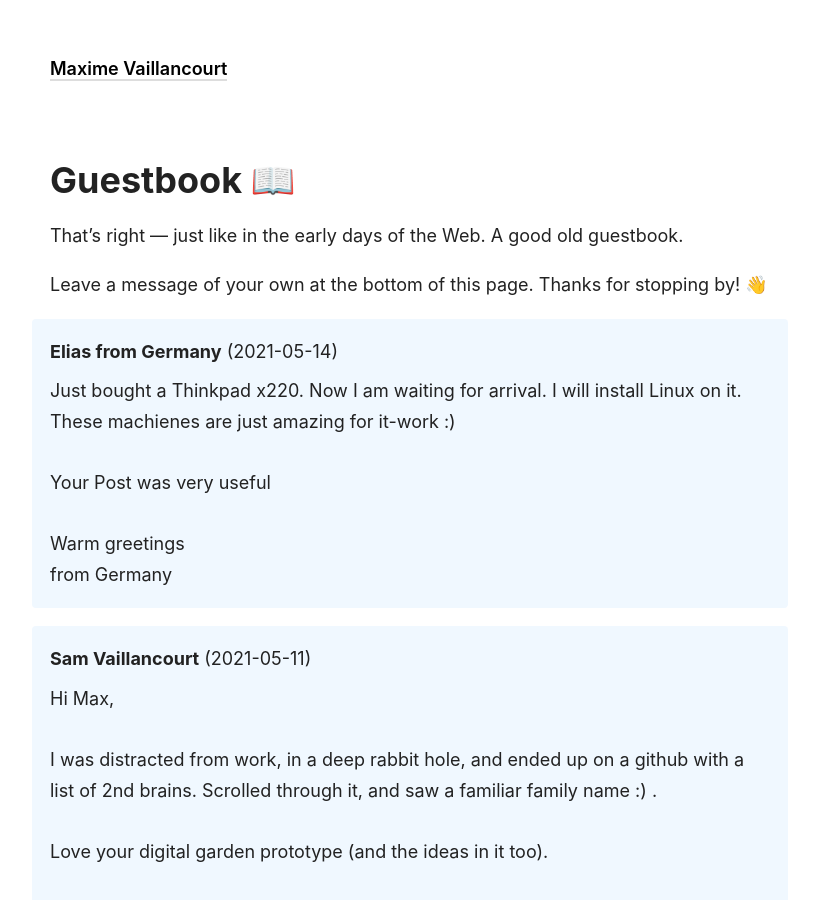
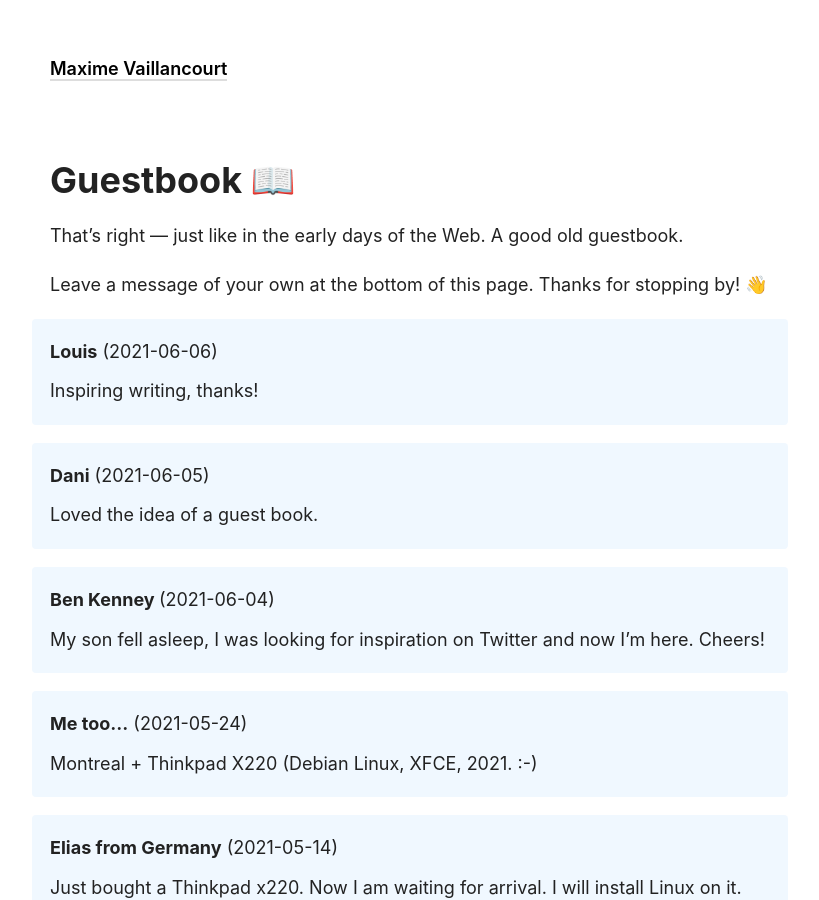
Before and after one commit to maximevaillancourt/maximevaillancourt.github.io, a Jekyll site: the page built from _pages/guestbook.md, in a window 1280 px wide and 900 px high. Shown: the whole window, without its empty margins (230-1049 px from the left). Built offline with Jekyll 4.4.1, drawn with Linux system fonts in a browser that asks for light colours.

Commit message:
Update guestbook messages from Netlify Forms API

```diff
--- a/_data/guestbook_messages.yml
+++ b/_data/guestbook_messages.yml
@@ -199,3 +199,20 @@
   body: "Just bought a Thinkpad x220. Now I am waiting for arrival. I will install
     Linux on it. These machienes are just amazing for it-work :)\r\n\r\nYour Post
     was very useful\r\n\r\nWarm greetings \r\nfrom Germany\r\n"
+- netlify_submission_id: 60aaf79af50deafada84e189
+  author: Me too...
+  timestamp: '2021-05-24T00:47:22+00:00'
+  body: Montreal + Thinkpad X220 (Debian Linux, XFCE, 2021. :-)
+- netlify_submission_id: 60b9757892790741ba6e101e
+  author: 'Ben Kenney '
+  timestamp: '2021-06-04T00:36:08+00:00'
+  body: My son fell asleep, I was looking for inspiration on Twitter and now I’m here.
+    Cheers!
+- netlify_submission_id: 60baf06deb6e979f7c327e7f
+  author: Dani
+  timestamp: '2021-06-05T03:33:01+00:00'
+  body: Loved the idea of a guest book.
+- netlify_submission_id: 60bc742009fff4d8667ee180
+  author: Louis
+  timestamp: '2021-06-06T07:07:12+00:00'
+  body: Inspiring writing, thanks!
```
